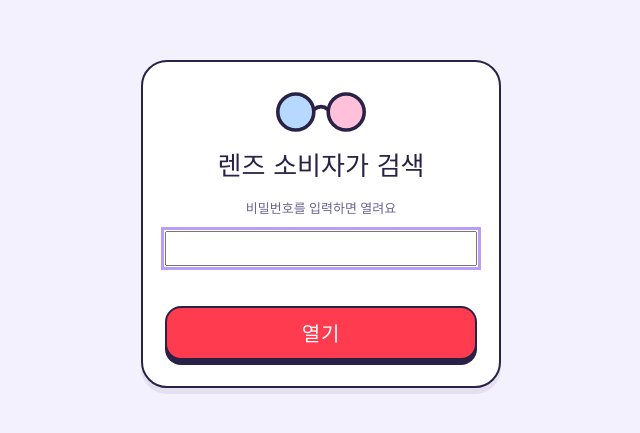
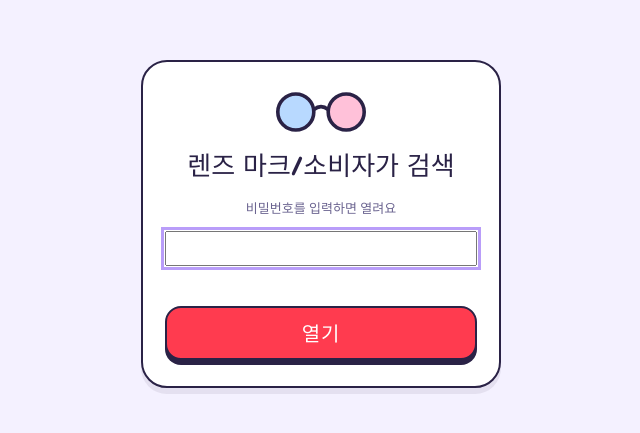
Before and after one commit to kimsungchul7719/lens-price-search, a plain HTML site: page index.html in a window 1280 px wide. Shown: the part 169-602 px from the top of the page, without its empty margins (319-959 px from the left). Drawn offline with Linux system fonts and the light colour scheme; a web font is replaced by a local one.

Commit message:
앱 제목을 '렌즈 마크/소비자가 검색'으로 변경
Co-Authored-By: Claude Opus 5 <noreply@anthropic.com>

```diff
--- a/index.html
+++ b/index.html
@@ -1,6 +1,6 @@
 <meta charset="utf-8">
 <meta name="viewport" content="width=device-width, initial-scale=1, viewport-fit=cover">
-<title>렌즈 소비자가 검색</title>
+<title>렌즈 마크/소비자가 검색</title>
 <link rel="preconnect" href="https://fonts.googleapis.com">
 <link rel="stylesheet" href="https://fonts.googleapis.com/css2?family=Jua&family=IBM+Plex+Mono:wght@500;600&family=IBM+Plex+Sans+KR:wght@400;500;600;700&display=swap">
 <style>
@@ -163,7 +163,7 @@ body.locked .wrap{display:none}
 <div class="lock" id="lock">
   <form class="lock-card" id="lockForm" autocomplete="off">
     <svg viewBox="0 0 200 80" width="120" style="justify-self:center" aria-hidden="true"><circle cx="58" cy="40" r="30" fill="var(--sky)" fill-opacity=".35" stroke="var(--ink)" stroke-width="6"/><circle cx="142" cy="40" r="30" fill="var(--pink)" fill-opacity=".35" stroke="var(--ink)" stroke-width="6"/><path d="M88 36 Q100 26 112 36" fill="none" stroke="var(--ink)" stroke-width="6" stroke-linecap="round"/></svg>
-    <h2>렌즈 소비자가 검색</h2>
+    <h2>렌즈 마크/소비자가 검색</h2>
     <p>비밀번호를 입력하면 열려요</p>
     <input id="pw" type="password" inputmode="numeric" maxlength="12" aria-label="비밀번호" autofocus>
     <div class="lock-err" id="pwErr" role="alert"></div>
@@ -174,7 +174,7 @@ body.locked .wrap{display:none}
   <header class="hero">
     <div>
       <span class="eyebrow">안경원 카운터용 · 2026</span>
-      <h1>렌즈 <span class="hl">소비자가</span> 검색</h1>
+      <h1>렌즈 <span class="hl">마크/소비자가</span> 검색</h1>
       <p class="sub">회사·렌즈종류·굴절률·변색·렌즈마크로 권장소비자가를 바로 찾아요. 단위는 만원, 행을 누르면 추가비용과 출처가 펼쳐져요.</p>
       <div class="srcs">
         <span class="src">호야 컨설팅북 2026</span>
```
